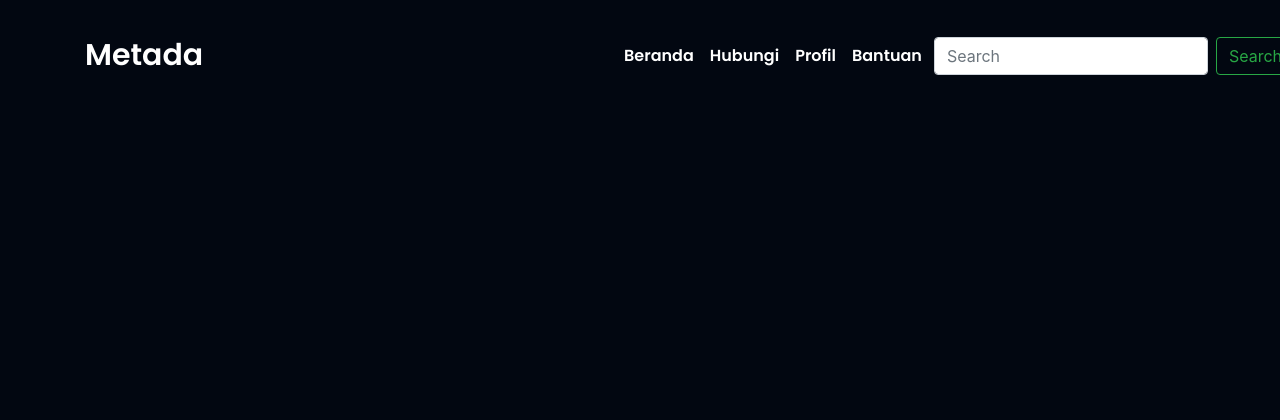
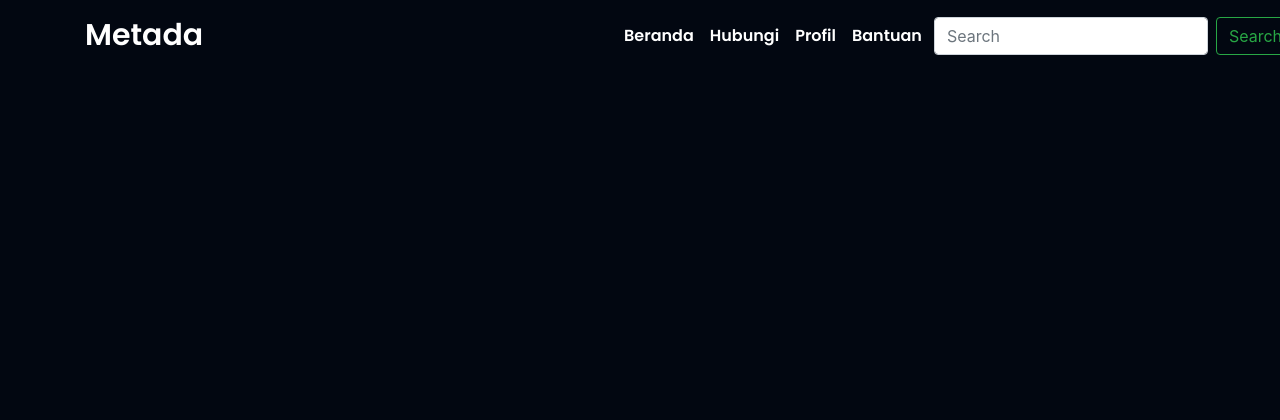
Before and after one commit to socratMaulana/metaverse-unda, a PHP site: page /bantuan.html in a window 1280 px wide. Shown: the top 420 px of the page. Run offline with PHP 8.4, Linux system fonts and the light colour scheme.

Commit message:
Update style.css

```diff
--- a/style.css
+++ b/style.css
@@ -10,7 +10,7 @@ body{
 #Nav {
 			background-color: transparent;
 			position: absolute;
-			top: 20px;
+			top: 0px;
 }
 
 .warnaln{
```
